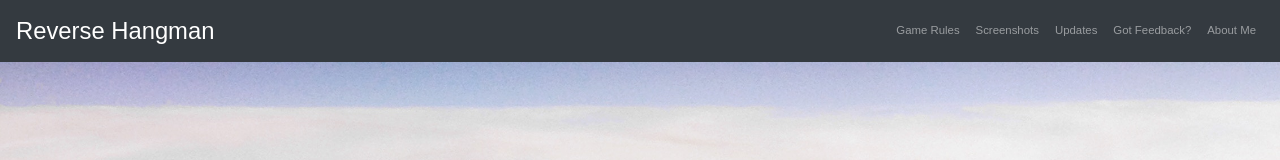
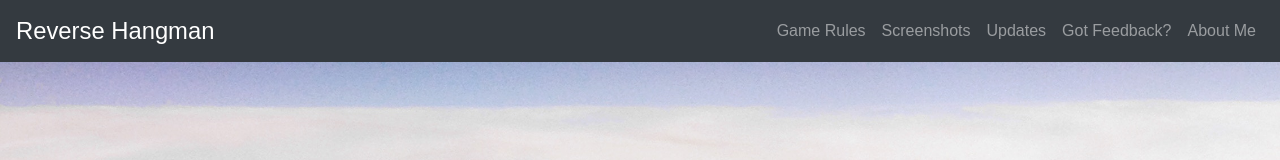
Before and after one commit to khalilhijazi/Reverse-Hangman-Site, a React (Create React App) app in the folder reverse-hangman-app/: page / in a window 1280 px wide. Shown: the top 160 px of the page. Built offline with nearby package versions, Linux system fonts and the light colour scheme.

Commit message:
Changed header nav items font size

```diff
--- a/reverse-hangman-app/src/Header.css
+++ b/reverse-hangman-app/src/Header.css
@@ -1,5 +1,5 @@
 .navElements {
-    font-size: calc((1vw + 1.25vh) / 2);
+    font-size: calc((1.25vw + 2vh) / 2);
 }
 .navHeader {
     font-size: calc((2vw + 2.75vh) / 2);
```
